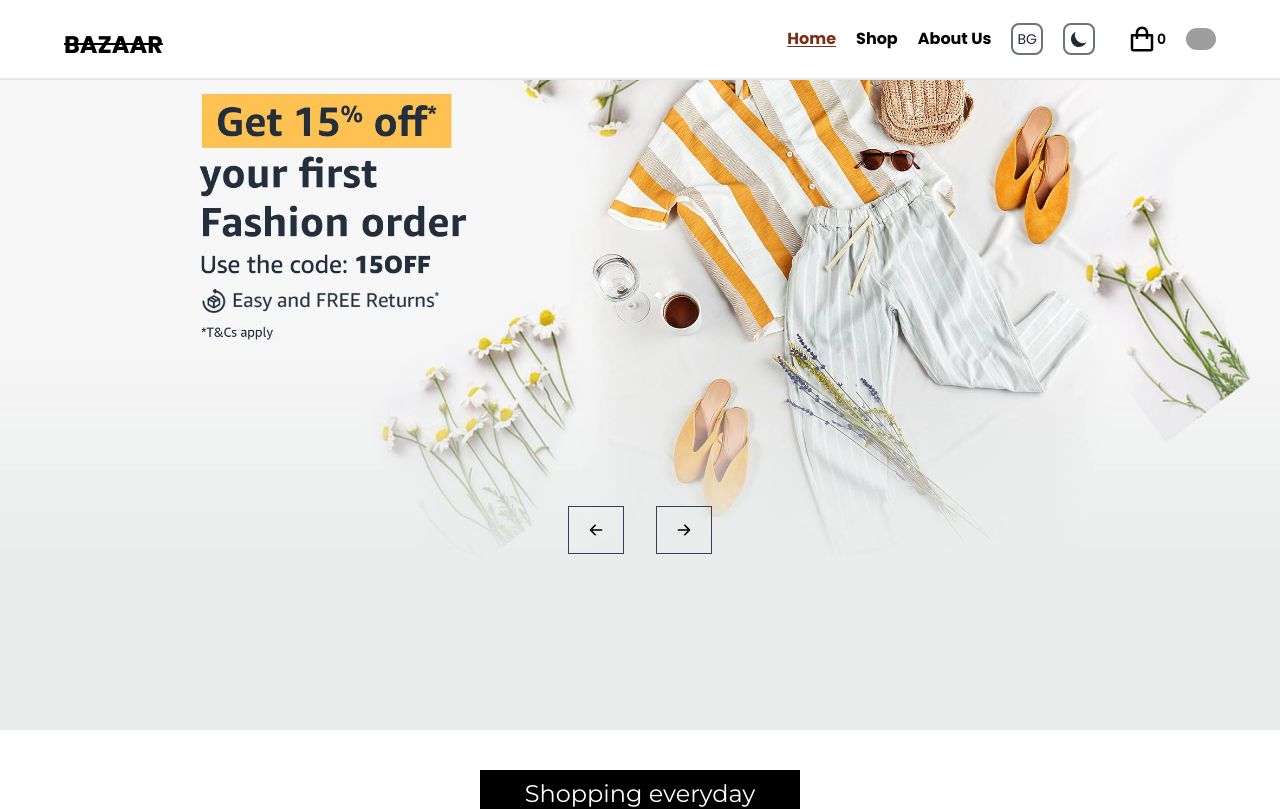
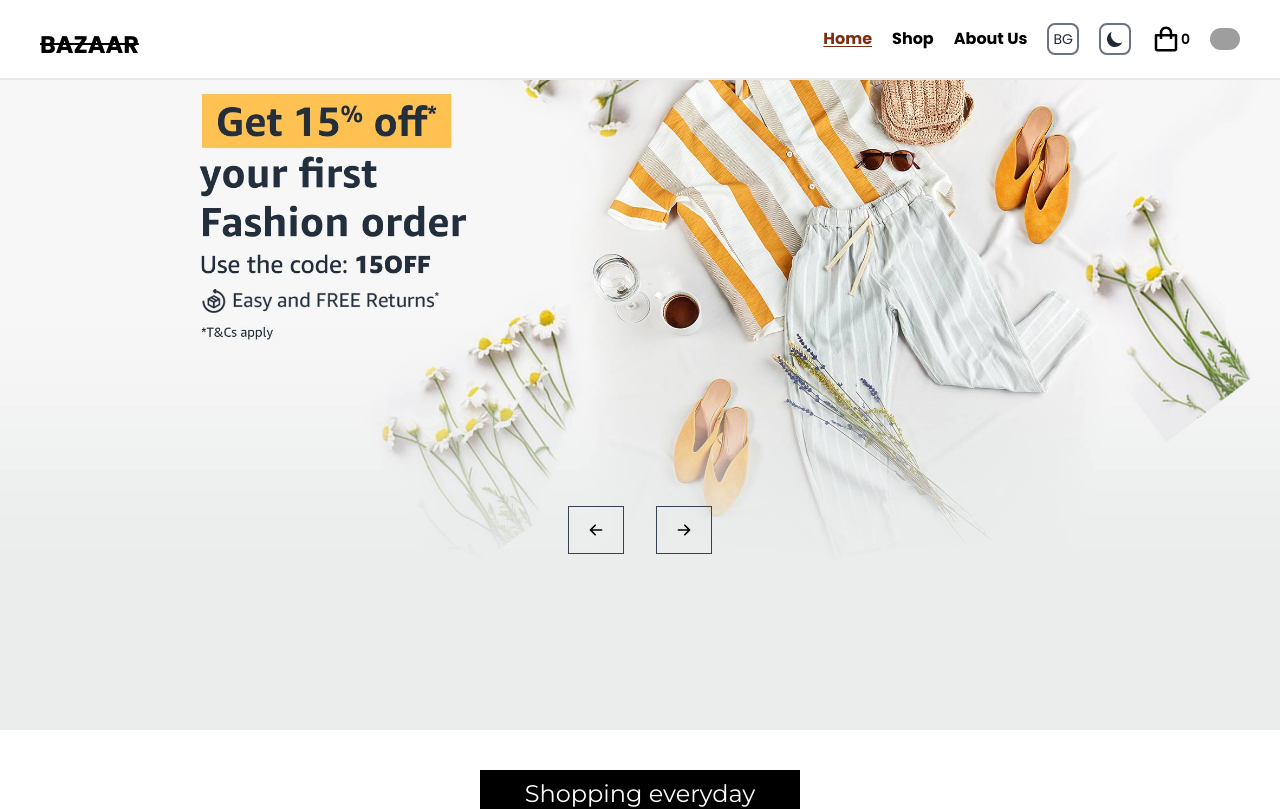
Before and after one commit to Wickedlolz/bazaar, a React (Create React App) app: page / in a window 1280 px wide. Shown: the top 809 px of the page. Built offline with nearby package versions, Linux system fonts and the light colour scheme; no server answers; the database is empty; grey boxes are pictures that could not be loaded.

Commit message:
fix px and gap

```diff
--- a/src/components/Header.tsx
+++ b/src/components/Header.tsx
@@ -51,7 +51,7 @@ const Header = () => {
     };
 
     return (
-        <header className="flex w-full flex-col sm:flex-row sm:h-20 h-auto items-center bg-white dark-theme justify-between px-16 border-b-2 sticky top-0 z-50">
+        <header className="flex w-full flex-col sm:flex-row sm:h-20 h-auto items-center bg-white dark-theme justify-between px-10 border-b-2 sticky top-0 z-50">
             <div className="w-full pt-3 flex justify-between sm:block sm:w-auto">
                 <NavLink
                     to="/"
@@ -67,7 +67,7 @@ const Header = () => {
             <nav
                 className={`${
                     openMenu ? 'flex' : 'hidden'
-                } items-center gap-8 flex-col sm:flex sm:flex-row`}
+                } items-center gap-5 flex-col sm:flex sm:flex-row`}
             >
                 <ul className="flex items-center flex-col sm:flex-row gap-5">
                     <li>
```
